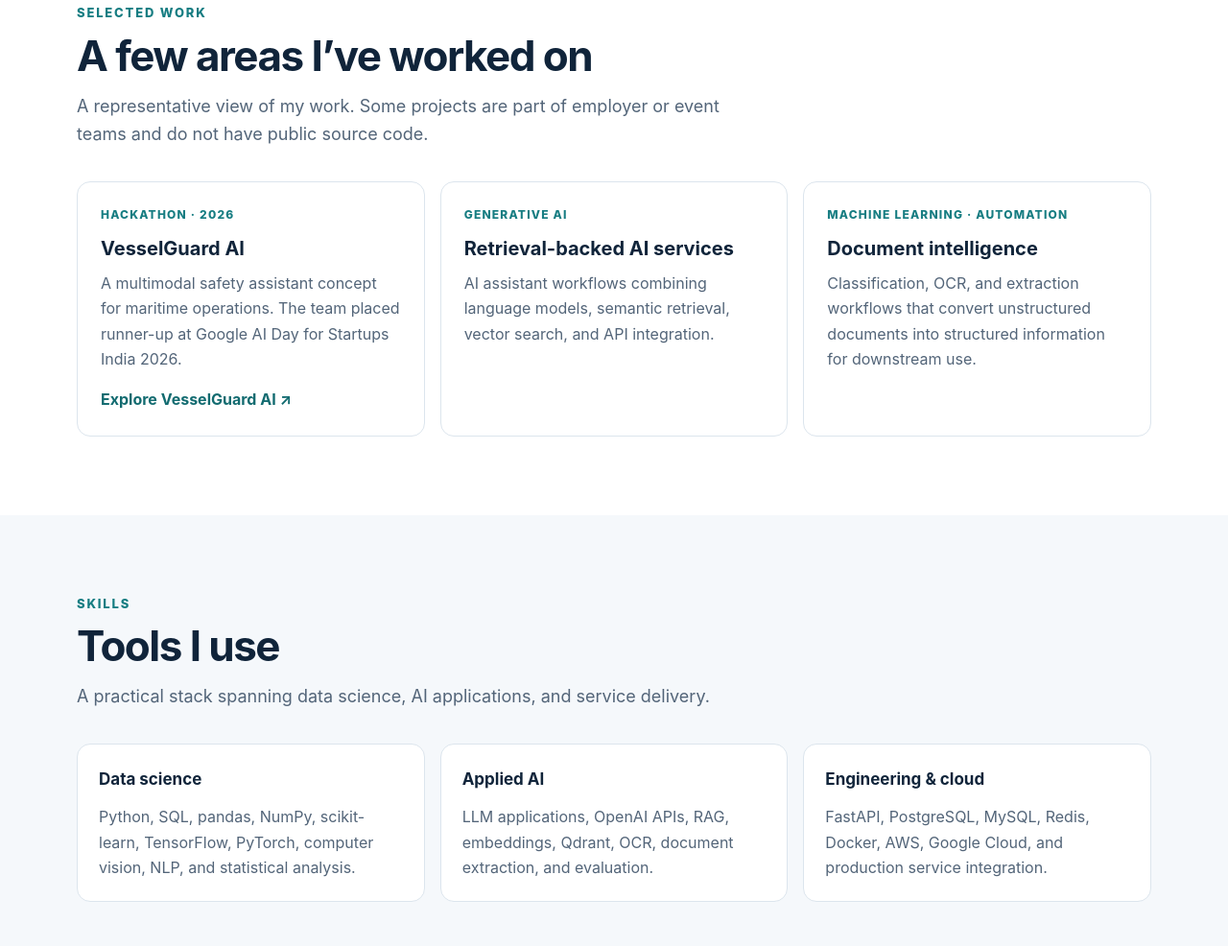
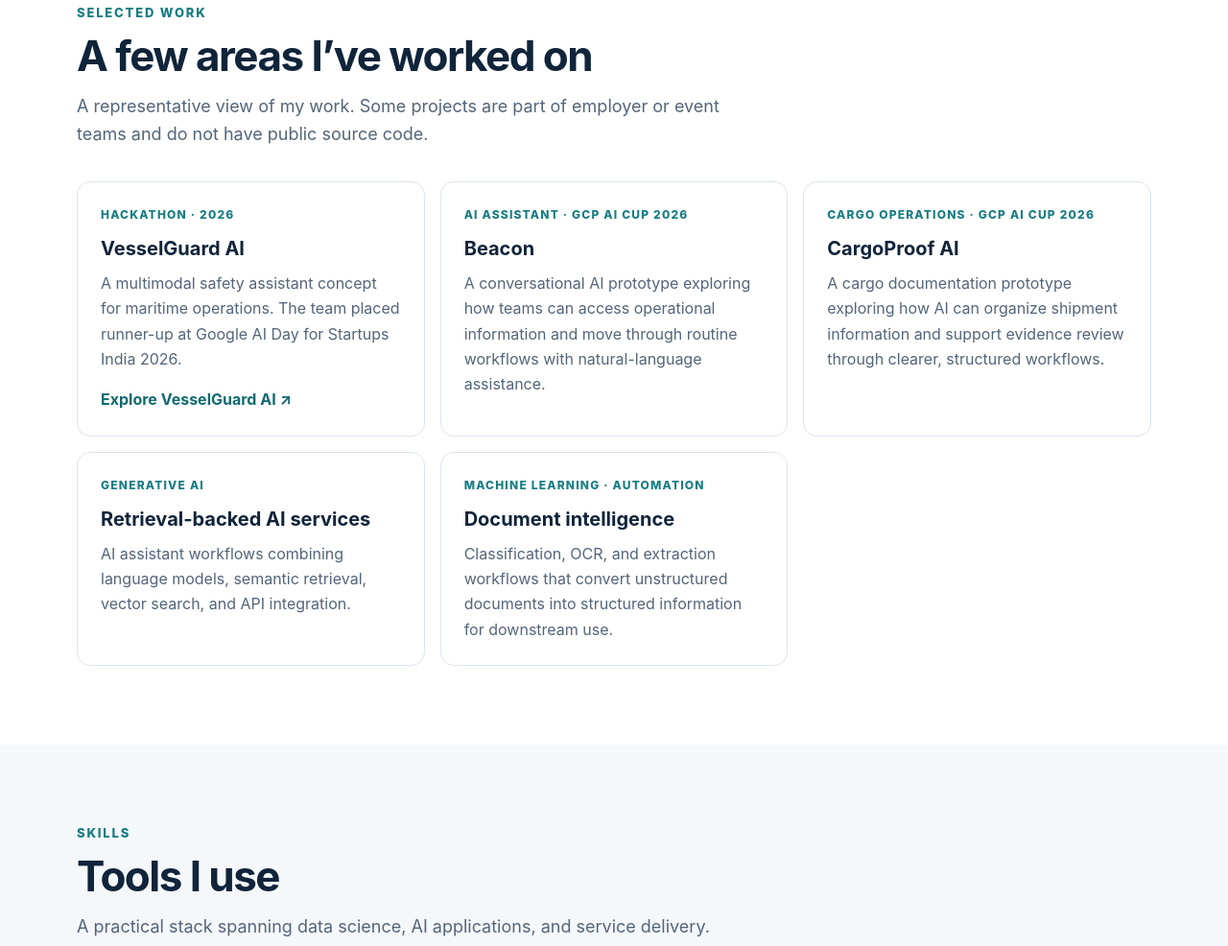
Before and after one commit to BasilcM/MyPage, a plain HTML site: page index.html in a window 1280 px wide. Shown: the part 2003-2989 px from the top of the page at 96% size. Drawn offline with Linux system fonts and the light colour scheme.

Commit message:
Add Beacon and CargoProof AI projects

```diff
--- a/index.html
+++ b/index.html
@@ -176,6 +176,8 @@
         <div class="section-head"><p class="kicker">Selected work</p><h2 class="section-title">A few areas I’ve worked on</h2><p class="lead">A representative view of my work. Some projects are part of employer or event teams and do not have public source code.</p></div>
         <div class="project-grid">
           <article class="project"><p class="project-type">Hackathon · 2026</p><h3>VesselGuard AI</h3><p>A multimodal safety assistant concept for maritime operations. The team placed runner-up at Google AI Day for Startups India 2026.</p><a class="project-link" href="https://vesselguard-ai.ai.studio/" target="_blank" rel="noopener noreferrer">Explore VesselGuard AI <span aria-hidden="true">↗</span></a></article>
+          <article class="project"><p class="project-type">AI assistant · GCP AI CUP 2026</p><h3>Beacon</h3><p>A conversational AI prototype exploring how teams can access operational information and move through routine workflows with natural-language assistance.</p></article>
+          <article class="project"><p class="project-type">Cargo operations · GCP AI CUP 2026</p><h3>CargoProof AI</h3><p>A cargo documentation prototype exploring how AI can organize shipment information and support evidence review through clearer, structured workflows.</p></article>
           <article class="project"><p class="project-type">Generative AI</p><h3>Retrieval-backed AI services</h3><p>AI assistant workflows combining language models, semantic retrieval, vector search, and API integration.</p></article>
           <article class="project"><p class="project-type">Machine learning · Automation</p><h3>Document intelligence</h3><p>Classification, OCR, and extraction workflows that convert unstructured documents into structured information for downstream use.</p></article>
         </div>
```
